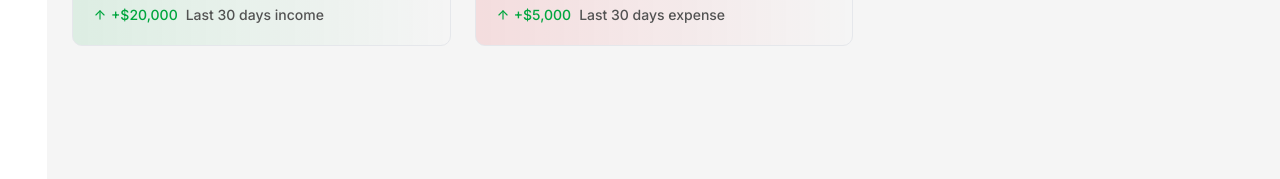
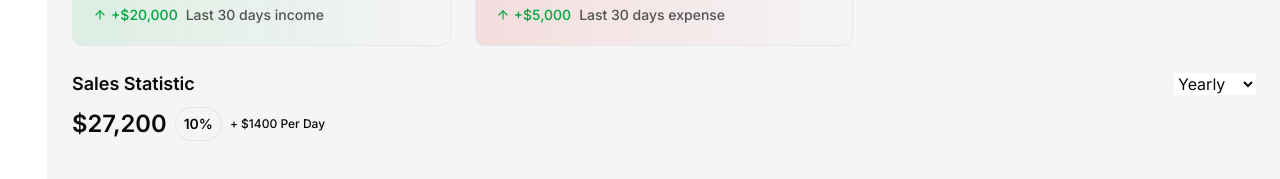
Before and after one commit to Robiul-Hasan-developer/wowdash-nextjs-typescript-shadcn, a Next.js app: page /dashboard in a window 1280 px wide. Shown: the part 405-584 px from the top of the page. Built offline with nearby package versions, Linux system fonts and the light colour scheme; no server answers.

Commit message:
(Added) Sales static chart card added

```diff
--- a/app/dashboard/components/sales-static-chart.tsx
+++ b/app/dashboard/components/sales-static-chart.tsx
@@ -0,0 +1,141 @@
+import React from "react";
+
+// var options = {
+//   series: [{
+//     name: "This month",
+//     data: [10, 20, 12, 30, 14, 35, 16, 32, 14, 25, 13, 28]
+//   }],
+//   chart: {
+//     height: 264,
+//     type: 'line',
+//     toolbar: {
+//       show: false
+//     },
+//     zoom: {
+//       enabled: false
+//     },
+//     dropShadow: {
+//       enabled: true,
+//       top: 6,
+//       left: 0,
+//       blur: 4,
+//       color: "#000",
+//       opacity: 0.1,
+//     },
+//   },
+//   dataLabels: {
+//     enabled: false
+//   },
+//   stroke: {
+//     curve: 'smooth',
+//     colors: ['#487FFF'], // Specify the line color here
+//     width: 3
+//   },
+//   markers: {
+//     size: 0,
+//     strokeWidth: 3,
+//     hover: {
+//       size: 8
+//     }
+//   },
+//   tooltip: {
+//     enabled: true,
+//     x: {
+//       show: true,
+//     },
+//     y: {
+//       show: false,
+//     },
+//     z: {
+//       show: false,
+//     }
+//   },
+//   grid: {
+//     row: {
+//       colors: ['transparent', 'transparent'], // takes an array which will be repeated on columns
+//       opacity: 0.5
+//     },
+//     borderColor: '#D1D5DB',
+//     strokeDashArray: 3,
+//   },
+//   yaxis: {
+//     labels: {
+//       // formatter: function (value) {
+//       //   return "$" + value + "k";
+//       // },
+//       style: {
+//         fontSize: "14px"
+//       }
+//     },
+//   },
+//   xaxis: {
+//     categories: ['Jan', 'Feb', 'Mar', 'Apr', 'May', 'Jun', 'Jul', 'Aug', 'Sep', 'Oct', 'Nov', 'Dec'],
+//     tooltip: {
+//       enabled: false
+//     },
+//     labels: {
+//       // formatter: function (value) {
+//       //   return value;
+//       // },
+//       style: {
+//         fontSize: "14px"
+//       }
+//     },
+//     axisBorder: {
+//       show: false
+//     },
+//     crosshairs: {
+//       show: true,
+//       width: 20,
+//       stroke: {
+//         width: 0
+//       },
+//       fill: {
+//         type: 'solid',
+//         color: '#487FFF40',
+//         // gradient: {
+//         //   colorFrom: '#D8E3F0',
+//         //   // colorTo: '#BED1E6',
+//         //   stops: [0, 100],
+//         //   opacityFrom: 0.4,
+//         //   opacityTo: 0.5,
+//         // },
+//       }
+//     }
+//   }
+// };
+
+// var chart = new ApexCharts(document.querySelector("#chart"), options);
+// chart.render();
+
+
+const SalesStaticChart = () => {
+  return (
+    <div className="xl:col-span-12 2xl:col-span-6">
+      <div className="card h-full rounded-lg border-0">
+        <div className="card-body">
+          <div className="flex flex-wrap items-center justify-between">
+            <h6 className="text-lg mb-0">Sales Statistic</h6>
+            <select className="form-select bg-white dark:bg-neutral-700 form-select-sm w-auto">
+              <option>Yearly</option>
+              <option>Monthly</option>
+              <option>Weekly</option>
+              <option>Today</option>
+            </select>
+          </div>
+          <div className="flex flex-wrap items-center gap-2 mt-2">
+            <h6 className="mb-0">$27,200</h6>
+            <span className="text-sm font-semibold rounded-full bg-success-100 dark:bg-success-600/25 text-success-600 dark:text-success-400 border border-success-200 dark:border-success-600/50 px-2 py-1.5 line-height-1 flex items-center gap-1">
+              10%{" "}
+              {/* <iconify-icon icon="bxs:up-arrow" className="text-xs"></iconify-icon> */}
+            </span>
+            <span className="text-xs font-medium">+ $1400 Per Day</span>
+          </div>
+          <div id="chart" className="pt-[28px] apexcharts-tooltip-style-1"></div>
+        </div>
+      </div>
+    </div>
+  );
+};
+
+export default SalesStaticChart;
--- a/app/dashboard/page.tsx
+++ b/app/dashboard/page.tsx
@@ -1,6 +1,6 @@
 import DashboardBreadcrumb from "@/components/layout/dashboard-breadcrumb";
 import StatCard from "./components/stat-card";
-import salesStaticChart from './components/sales-static-chart';
+import SalesStaticChart from './components/sales-static-chart';
 
 export default function Page() {
   return (
@@ -12,7 +12,7 @@ export default function Page() {
       </div>
 
       <div className="grid grid-cols-1 xl:grid-cols-12 gap-6 mt-6">
-        <salesStaticChart/>
+        <SalesStaticChart />
       </div>
     </>
   )
```
